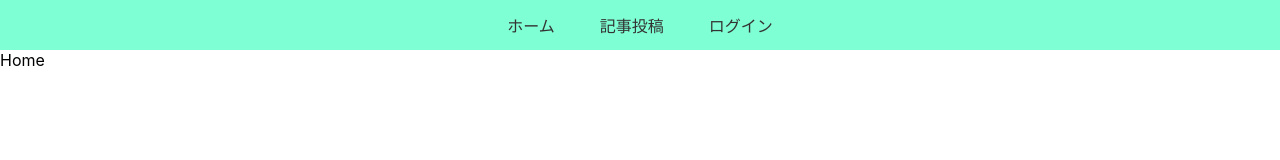
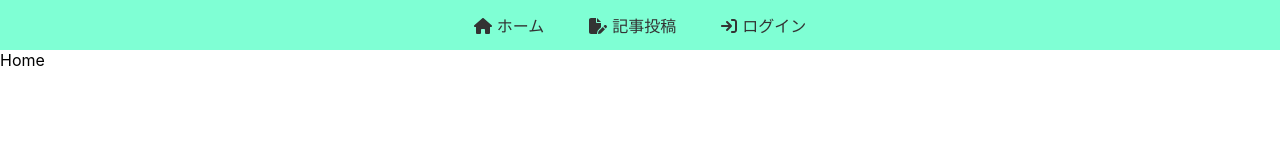
Before and after one commit to hata-tomoyuki/react-blog-with-firebase, a React (Create React App) app: page / in a window 1280 px wide. Shown: the top 160 px of the page. Built offline with nearby package versions, Linux system fonts and the light colour scheme.

Commit message:
add font-awesome

```diff
--- a/package.json
+++ b/package.json
@@ -3,6 +3,10 @@
   "version": "0.1.0",
   "private": true,
   "dependencies": {
+    "@fortawesome/fontawesome-svg-core": "^6.2.0",
+    "@fortawesome/free-regular-svg-icons": "^6.2.0",
+    "@fortawesome/free-solid-svg-icons": "^6.2.0",
+    "@fortawesome/react-fontawesome": "^0.2.0",
     "@testing-library/jest-dom": "^5.16.5",
     "@testing-library/react": "^13.4.0",
     "@testing-library/user-event": "^13.5.0",
--- a/src/components/Navbar.css
+++ b/src/components/Navbar.css
@@ -16,3 +16,7 @@
 nav a:hover {
     color: coral;
 }
+
+nav a svg {
+    margin-right: 5px;
+}
--- a/src/components/Navbar.js
+++ b/src/components/Navbar.js
@@ -1,13 +1,25 @@
 import React from 'react'
 import { Link } from 'react-router-dom'
 import './Navbar.css'
+import { FontAwesomeIcon } from '@fortawesome/react-fontawesome'
+import { faHouse, faFilePen, faArrowRightToBracket } from '@fortawesome/free-solid-svg-icons'
+
 
 const Navbar = () => {
   return (
     <nav>
-        <Link to="/">ホーム</Link>
-        <Link to="/createpost">記事投稿</Link>
-        <Link to="/login">ログイン</Link>
+        <Link to="/">
+          <FontAwesomeIcon icon={faHouse} />
+          ホーム
+        </Link>
+        <Link to="/createpost">
+          <FontAwesomeIcon icon={faFilePen} />
+          記事投稿
+        </Link>
+        <Link to="/login">
+          <FontAwesomeIcon icon={faArrowRightToBracket} />
+          ログイン
+        </Link>
     </nav>
   )
 }
```
Also changed, not shown: 1 other file (tests, documents, lock files or other folders).
